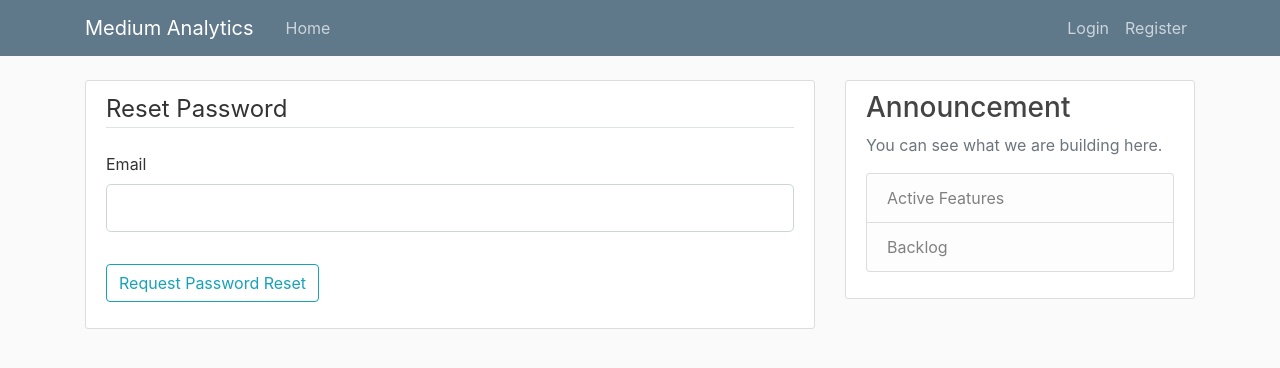
After one commit to ianxxiao/use-athena, a Flask app: page /reset_password in a window 1280 px wide. The commit adds this page. Shown: the top 368 px of the page. Run offline with Flask 2, Linux system fonts and the light colour scheme; some libraries are stand-ins or nearby versions.

Commit message:
- added password reset request - integrated password reset token

```diff
--- a/athena/forms.py
+++ b/athena/forms.py
@@ -32,3 +32,21 @@
     idea2 = StringField('Idea 2 (enter a topic of your interest)', validators=[DataRequired(), Length(min=2, max=100)])
     idea3 = StringField('Idea 3 (enter a topic of your interest)', validators=[DataRequired(), Length(min=2, max=100)])
     submit = SubmitField('Analyze & Send Report')
+
+
+class RequestResetForm(FlaskForm):
+    email = StringField('Email',
+                        validators=[DataRequired(), Email()])
+    submit = SubmitField('Request Password Reset')
+
+    def validate_email(self, email):
+        user = User.query.filter_by(email=email.data).first()
+        if user is None:
+            raise ValidationError('There is no account with that email. You must register first.')
+
+
+class ResetPasswordForm(FlaskForm):
+    password = PasswordField('Password', validators=[DataRequired()])
+    confirm_password = PasswordField('Confirm Password',
+                                     validators=[DataRequired(), EqualTo('password')])
+    submit = SubmitField('Reset Password')
--- a/athena/templates/login.html
+++ b/athena/templates/login.html
@@ -40,7 +40,7 @@
                 {{ form.submit(class="btn btn-outline-info") }}
             </div>
             <small class="text-muted ml-2">
-                <a href="#">Forgot Password?</a>
+                <a href="{{ url_for('reset_request') }}">Forgot Password?</a>
             </small>
         </form>
     </div>
--- /dev/null
+++ b/athena/templates/reset_request.html
@@ -0,0 +1,28 @@
+{% extends "layout.html" %}
+{% block content %}
+    <div class="content-section">
+        <form method="POST" action="">
+            {{ form.hidden_tag() }}
+            <fieldset class="form-group">
+                <legend class="border-bottom mb-4">Reset Password</legend>
+                <div class="form-group">
+                    {{ form.email.label(class="form-control-label") }}
+                    {% if form.email.errors %}
+                        {{ form.email(class="form-control form-control-lg is-invalid") }}
+                        <div class="invalid-feedback">
+                            {% for error in form.email.errors %}
+                                <span>{{ error }}</span>
+                            {% endfor %}
+                        </div>
+                    {% else %}
+                        {{ form.email(class="form-control form-control-lg") }}
+                    {% endif %}
+                </div>
+
+            </fieldset>
+            <div class="form-group">
+                {{ form.submit(class="btn btn-outline-info") }}
+            </div>
+        </form>
+    </div>
+{% endblock content %}
--- a/athena/user_landing_route.py
+++ b/athena/user_landing_route.py
@@ -1,9 +1,10 @@
 from athena import flask_app as app
 from athena import db, bcrypt
 from flask import render_template, request, g, flash, redirect, url_for
-from athena.forms import RegistrationForm, LoginForm, SearchForm
+from athena.forms import RegistrationForm, LoginForm, SearchForm, RequestResetForm, ResetPasswordForm
 from athena.db_models import User, Post
 from flask_login import login_user, logout_user, current_user, login_required
+from athena.helper import send_email
 
 posts = [
     {
@@ -84,3 +85,28 @@
     logout_user()
     flash(f'You are logged out.', 'success')
     return redirect(url_for('home'))
+
+@app.route("/reset_password", methods=['GET', 'POST'])
+def reset_request():
+    if current_user.is_authenticated:
+        return redirect(url_for('home'))
+    form = RequestResetForm()
+    if form.validate_on_submit():
+        user = User.query.filter_by(email=form.email.data).first()
+        send_email.send_password_reset(user)
+        flash('An email has been sent with a link to reset password. Please check spam if you do not receive it in 10 minutes', 'success')
+        return redirect(url_for('login'))
+    return render_template('reset_request.html', title='Reset Password', form=form)
+
+
+@app.route("/reset_password/<token>", methods=['GET', 'POST'])
+def reset_token(token):
+    if current_user.is_authenticated:
+        return redirect(url_for('home'))
+    user = User.varify_reset_token(token)
+    if not user:
+        flash('That is an invalid or expired token', 'warning')
+        return redirect(url_for('reset_request'))
+
+    form = ResetPasswordForm()
+    return render_template('reset_token.html', title='Reset Password', form=form)
```
Also changed, not shown: athena/db_models.py (+15 -1 lines), athena/helper/send_email.py (+28 -1 lines), athena/templates/reset_token.html (added, +40 -0 lines).
